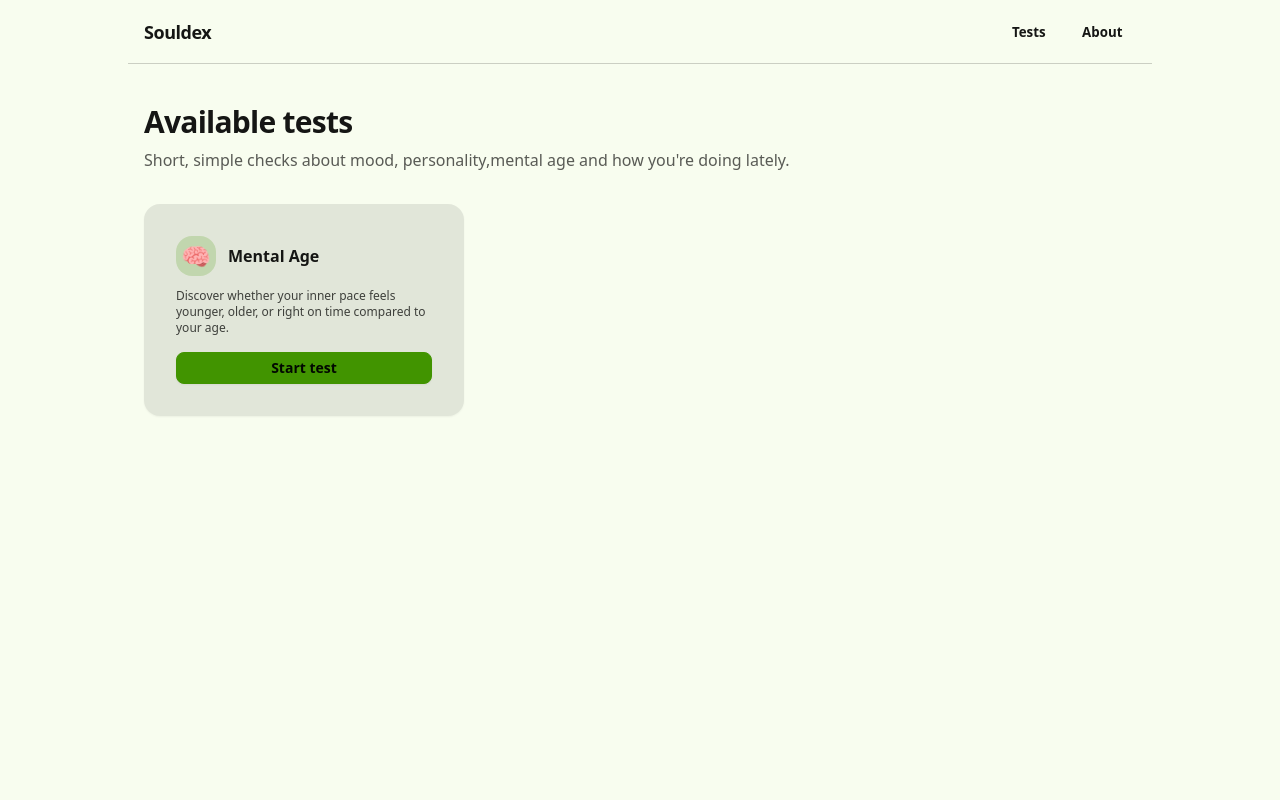
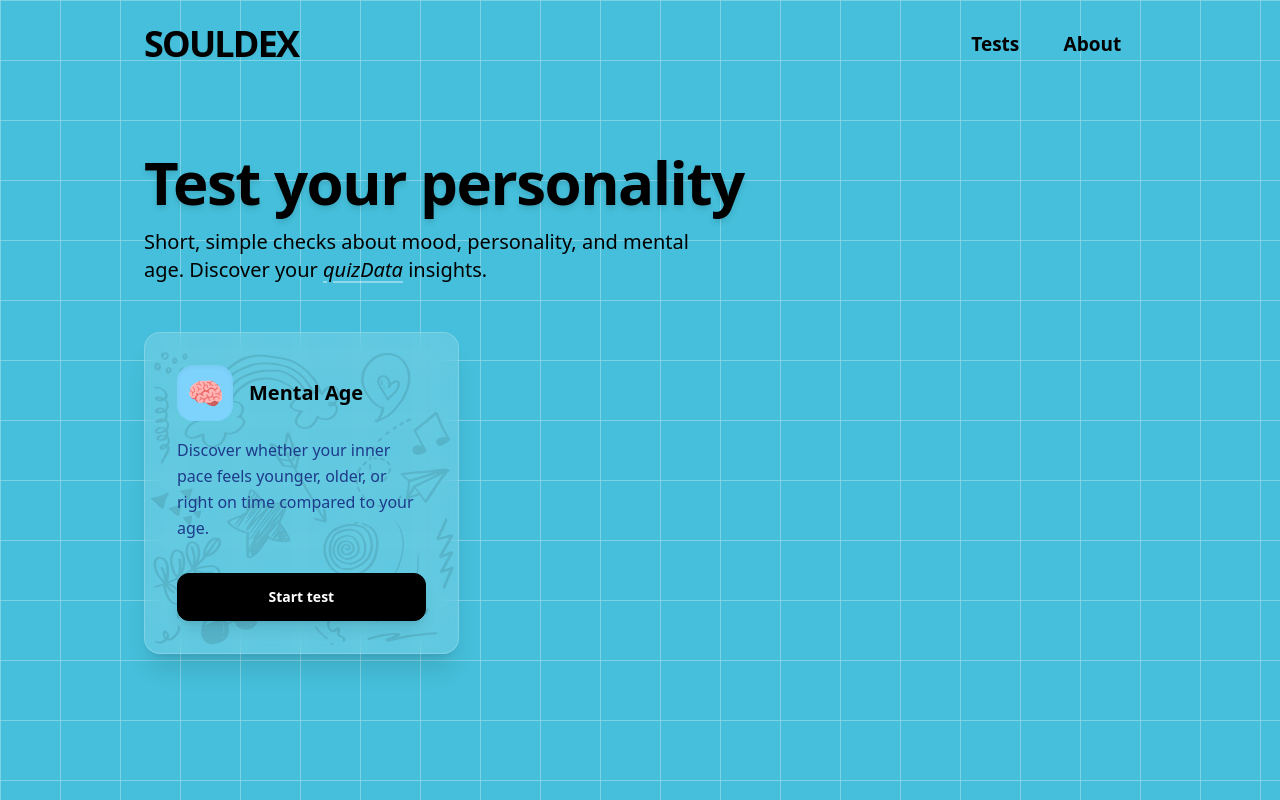
Before and after one commit to SAGEisheree/souldex, a React (Vite) app: page / in a window 1280 px wide. Built offline with nearby package versions, Linux system fonts and the light colour scheme.

Commit message:
improved UI

```diff
--- a/src/App.jsx
+++ b/src/App.jsx
@@ -7,12 +7,16 @@ import MentalSubmit from "./things/mentalsubmit.jsx";
 
 const App = () => {
   return (
+<>
+
+
     <Routes>
       <Route path="/" element={<HomePage />} />
       <Route path="/mentalage" element={<MentalAge />}/>
       <Route path="/mentalsubmit" element={<MentalSubmit />} />
       <Route path="/about" element={<About />} />
     </Routes>
+</>
   );
 };
 
--- a/src/main.jsx
+++ b/src/main.jsx
@@ -7,6 +7,9 @@ import App from "./App.jsx";
 createRoot(document.getElementById("root")).render(
   <StrictMode>
     <BrowserRouter>
+
+
+
       <App />
     </BrowserRouter>
   </StrictMode>
--- a/src/things/homePage.jsx
+++ b/src/things/homePage.jsx
@@ -1,67 +1,104 @@
 import React from "react";
 import { Link } from "react-router-dom";
+import lala from "../assets/lala.svg"
+import navBorder from "../assets/navBorder.svg"
 
 const HomePage = () => (
-  <div className="min-h-screen bg-base-100 text-base-content">
-    {/* Simple navbar using DaisyUI tokens */}
-    <nav className="navbar mx-auto max-w-5xl border-b border-base-300 px-4">
+  /* Apply the theme name here or in your HTML tag */
+  <div className="relative min-h-screen bg-base-100  " data-theme="souldexTheme">
+
+
+        <div className="absolute opacity-50 inset-0 bg-[linear-gradient(to_right,#ffffff99_1px,transparent_1px),linear-gradient(to_bottom,#ffffff99_1px,transparent_1px)] bg-[size:60px_60px]">
+    </div>
+
+
+
+    {/* Navbar - Kept transparent to let the blue shine through */}
+    <nav className="navbar  mx-auto max-w-5xl px-4 py-6">
       <div className="flex-1">
-        <span className="text-lg font-bold tracking-tight">Souldex</span>
+        <span className="text-4xl font-black tracking-tighter uppercase drop-shadow-sm">Souldex</span>
       </div>
-      <div className="flex-none gap-2">
-        <button className="btn btn-ghost btn-sm normal-case hidden md:block">Tests</button>
-        <Link to="/about" className="btn btn-ghost pt-2 btn-sm normal-case hidden md:block">About</Link>
+      <div className="flex-none gap-4">
+        <button className="btn btn-ghost btn-sm normal-case hidden md:flex text-xl hover:bg-white/10">Tests</button>
+        <Link to="/about" className="btn btn-ghost btn-sm normal-case hidden md:flex text-xl hover:bg-white/10">About</Link>
+
         {/* Mobile menu button */}
         <div className="dropdown dropdown-end md:hidden">
-          <label tabIndex={0} className="btn btn-ghost btn-sm btn-circle">
-            <svg xmlns="http://www.w3.org/2000/svg" className="h-5 w-5" fill="none" viewBox="0 0 24 24" stroke="currentColor">
+          <label tabIndex={0} className="btn btn-ghost btn-circle">
+            <svg xmlns="http://www.w3.org/2000/svg" className="h-6 w-6" fill="none" viewBox="0 0 24 24" stroke="currentColor">
               <path strokeLinecap="round" strokeLinejoin="round" strokeWidth="2" d="M4 6h16M4 12h16M4 18h16" />
             </svg>
           </label>
-          <ul tabIndex={0} className="menu menu-sm dropdown-content mt-3 z-[1] p-2 shadow bg-base-100 rounded-box w-52">
-            <li><button className="btn btn-ghost btn-sm normal-case">Tests</button></li>
-            <li><Link to="/about" className="btn btn-ghost btn-sm normal-case">About</Link></li>
+          <ul tabIndex={0} className="menu menu-sm dropdown-content mt-3 z-[1] p-4 shadow-2xl bg-souldex-blue border border-white/20 rounded-2xl w-52 backdrop-blur-lg">
+            <li><button className="py-3">Tests</button></li>
+            <li><Link to="/about" className="py-3">About</Link></li>
           </ul>
         </div>
       </div>
     </nav>
 
     {/* Main Content Area */}
-    <main className="mx-auto max-w-5xl space-y-8 px-4 pb-8 pt-10">
-      {/* Header */}
-      <section className="space-y-2 text-center md:text-left">
-        <h2 className="text-2xl md:text-3xl font-bold tracking-tight">Available tests</h2>
-        <p className="text-sm md:text-base text-base-content/70">
-          Short, simple checks about mood, personality,mental age and how you&apos;re
-          doing lately.
+    <main className="mx-auto max-w-5xl space-y-12 px-4 pb-20 pt-16 relative">
+
+
+
+      {/* Header Section */}
+      <section className="space-y-4 text-center md:text-left">
+        <h2 className="text-4xl md:text-6xl font-bold tracking-tight  drop-shadow-md">
+          Test your personality
+        </h2>
+        <p className="text-lg md:text-xl max-w-xl font-medium">
+          Short, simple checks about mood, personality, and mental age. Discover your <span className="italic underline underline-offset-4 decoration-white/40">quizData</span> insights.
         </p>
       </section>
 
-      {/* Grid for Cards */}
-      <section className="grid grid-cols-1 gap-4 md:grid-cols-3">
+      {/* Grid for Cards - Using Glassmorphism */}
+      <section className="grid grid-cols-1 gap-6 md:grid-cols-3">
+
         {/* Mental Age Card */}
-        <article className="card bg-base-200 shadow-sm">
-          <div className="card-body gap-3">
-            <div className="flex items-center gap-3">
-              <span className="flex h-10 w-10 items-center justify-center rounded-box bg-primary/20 text-2xl">
+        <article className="card bg-white/15 backdrop-blur-md border border-white/20 shadow-xl hover:shadow-2xl transition-all hover:-translate-y-1 overflow-hidden">
+          {/* The 'relative' class on card-body ensures the 'absolute' image stays inside this box */}
+          <div className="card-body gap-4 p-8 relative">
+
+            <div className="flex items-center gap-4">
+              <span className="flex h-14 w-14 items-center justify-center rounded-2xl bg-sky-300 text-3xl shadow-inner">
                 🧠
               </span>
-              <h3 className="text-base font-semibold">Mental Age</h3>
+              <h3 className="text-xl font-bold ">Mental Age</h3>
             </div>
-            <p className="text-xs text-base-content/80">
+
+            <p className="text-s text-blue-900 leading-relaxed">
               Discover whether your inner pace feels younger, older, or right on
               time compared to your age.
             </p>
-            <Link
-              to="/mentalage"
-              className="btn btn-primary btn-sm btn-block normal-case mt-1"
-            >
-              Start test
-            </Link>
+
+            <img
+              src={lala}
+              alt=""
+              className="absolute bottom-0 left-0 w-full opacity-10 -z-10 "
+            />
+
+            <div className="card-actions mt-4">
+              <Link
+                to="/mentalage"
+                className="btn btn-primary btn-md btn-block rounded-xl font-bold shadow-lg hover:scale-105 transition-transform"
+              >
+                Start test
+              </Link>
+            </div>
           </div>
         </article>
+
+        {/* Add more cards here following the same 'article' pattern */}
+
       </section>
+      <img
+        src={lala}
+        alt=""
+        className="absolute bottom-0 left-0 aspect-video h-full opacity-10 -z-10 "
+      />
     </main>
+
   </div>
 );
 
--- a/src/things/mentalAge.jsx
+++ b/src/things/mentalAge.jsx
@@ -7,20 +7,31 @@ const MentalAge = () => {
   return (
     <div>
 
-      <nav className="navbar mx-auto max-w-5xl border-b border-base-300 px-4">
-        <div className="flex-1">
-          <span className="text-lg font-bold tracking-tight">Souldex</span>
+              <div className="-z-10 absolute opacity-50 inset-0 bg-[linear-gradient(to_right,#ffffff99_1px,transparent_1px),linear-gradient(to_bottom,#ffffff99_1px,transparent_1px)] bg-[size:60px_60px]">
+          </div>
+
+    <nav className="navbar mx-auto max-w-5xl px-4 py-6">
+      <div className="flex-1">
+        <span className="text-4xl font-black tracking-tighter uppercase drop-shadow-sm">Souldex</span>
+      </div>
+      <div className="flex-none gap-4">
+        <button className="btn btn-ghost btn-sm normal-case hidden md:flex text-xl hover:bg-white/10">Tests</button>
+        <Link to="/" className="btn btn-ghost btn-sm normal-case hidden md:flex text-xl hover:bg-white/10">Home</Link>
+
+        {/* Mobile menu button */}
+        <div className="dropdown dropdown-end md:hidden">
+          <label tabIndex={0} className="btn btn-ghost btn-circle">
+            <svg xmlns="http://www.w3.org/2000/svg" className="h-6 w-6" fill="none" viewBox="0 0 24 24" stroke="currentColor">
+              <path strokeLinecap="round" strokeLinejoin="round" strokeWidth="2" d="M4 6h16M4 12h16M4 18h16" />
+            </svg>
+          </label>
+          <ul tabIndex={0} className="menu menu-sm dropdown-content mt-3 z-[1] p-4 shadow-2xl bg-souldex-blue border border-white/20 rounded-2xl w-52 backdrop-blur-lg">
+            <li><button className="py-3">Tests</button></li>
+            <li><Link to="/" className="py-3">Home</Link></li>
+          </ul>
         </div>
-        <div className="hidden flex-none gap-2 md:flex">
-          <button className="btn btn-ghost btn-sm normal-case">Tests</button>
-          <Link
-            to="/"
-            className="btn btn-ghost btn-sm normal-case"
-          >
-            Back
-          </Link>
-        </div>
-      </nav>
+      </div>
+    </nav>
 
 
       <div className=''>
--- a/src/things/mentalsubmit.jsx
+++ b/src/things/mentalsubmit.jsx
@@ -1,6 +1,8 @@
 import { useState, useEffect } from 'react';
 import { useLocation, useNavigate } from 'react-router-dom';
 import ReactMarkdown from 'react-markdown';
+import { Link } from "react-router-dom";
+
 
 const MentalSubmit = () => {
   const location = useLocation();
@@ -43,7 +45,24 @@ const MentalSubmit = () => {
   }, [quizData]);
 
   return (
+    <div>
+
+              <div className="-z-10 absolute opacity-50 inset-0 bg-[linear-gradient(to_right,#ffffff99_1px,transparent_1px),linear-gradient(to_bottom,#ffffff99_1px,transparent_1px)] bg-[size:60px_60px]">
+          </div>
+    {/* Navbar - Kept transparent to let the blue shine through */}
+    <nav className="navbar mx-auto max-w-5xl px-4 py-6">
+      <div className="flex-1">
+        <span className="text-4xl font-black tracking-tighter uppercase drop-shadow-sm">Souldex</span>
+      </div>
+      <div className="flex-none gap-4">
+        <button className="btn btn-ghost btn-sm normal-case hidden md:flex text-xl hover:bg-white/10">Tests</button>
+        <Link to="/about" className="btn btn-ghost btn-sm normal-case hidden md:flex text-xl hover:bg-white/10">About</Link>
+        </div>
+</nav>
+
     <div className="mt-4 p-8 max-w-2xl mx-auto">
+
+
       {loading ? (
         <div className="flex flex-col items-center">
           <span className="loading loading-spinner loading-lg text-primary"></span>
@@ -62,6 +81,7 @@ const MentalSubmit = () => {
         </div>
       )}
     </div>
+    </div>
   );
 };
 
--- a/tailwind.config.js
+++ b/tailwind.config.js
@@ -1,28 +1,38 @@
 /** @type {import('tailwindcss').Config} */
-import { useState } from 'react'
+module.exports = {
+  content: ["./src/**/*.{js,jsx,ts,tsx}"],
+  theme: {
+    extend: {
+      colors: {
+        'souldex-blue': '#45BFDB',
+      },
+    },
+  },
+  plugins: [require("daisyui")],
+  daisyui: {
+    themes: [
+      {
+        goodnotes: {
+          /* The Main Canvas */
+          "base-100": "#45BFDB",         // The plane blue background
+          "base-200": "#ffffff",         // Solid white for cards/bubbles
+          "base-content": "#000000",     // ALL general text is now BLACK
 
+          /* Action Elements */
+          "primary": "#000000",          // Black buttons (like "Download today" icons)
+          "primary-content": "#ffffff",  // White text/icons on black buttons
 
-const colors = ["#ece3ca"]
+          /* UI Borders & Accents */
+          "neutral": "#000000",          // Used for heavy dividers
+          "neutral-content": "#ffffff",
 
-export default {
-
-
-
-  content: [
-    "./index.html",
-    "./src/**/*.{js,ts,jsx,tsx}",
-  ],
-  theme: {
-    extend: {},
-  },
-  plugins: [
-    require('@tailwindcss/typography'),
-    require("daisyui") // Change to require
-  ],
-  daisyui: {
-      themes: ["retro","coffee","aqua","lofi","lemonade"
-
-      ]
-
+          /* Success/Error (Handled like markers) */
+          "info": "#000000",
+          "success": "#22c55e",
+          "warning": "#f59e0b",
+          "error": "#ef4444",
+        },
+      },
+    ],
   },
 }
```
Also changed, not shown: src/things/about.jsx (+11 -10 lines), src/assets/lala.svg (added), src/assets/navBorder.svg (added).
